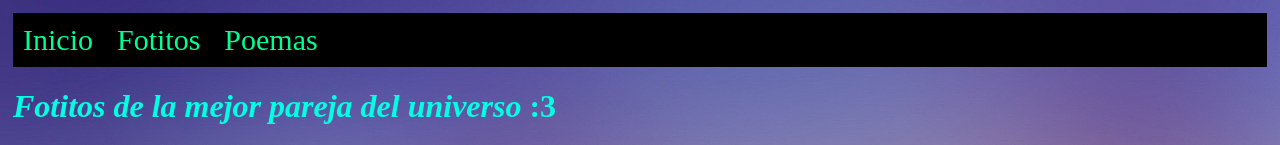
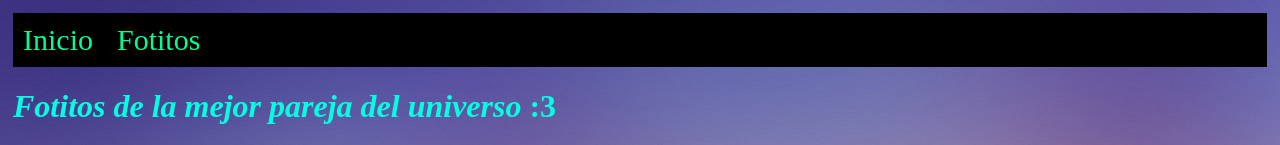
Before and after one commit to SerIsab/pagina-de-la-mejor-expareja, a plain HTML site: page index.html in a window 1280 px wide. Shown: the top 145 px of the page. Drawn offline with Linux system fonts and the light colour scheme; grey boxes are pictures that could not be loaded.

Commit message:
Update index.html

```diff
--- a/index.html
+++ b/index.html
@@ -11,7 +11,7 @@
 	<ul>
 	<li><a href="index.html">Inicio</a></li>
 	<li><a href="imagenes.html">Fotitos</a></li>
-	<li><a href="poemas.html">Poemas</a></li>
+	<!--<li><a href="poemas.html">Poemas</a></li>-->
 	</ul>
 	</div>
 
```
